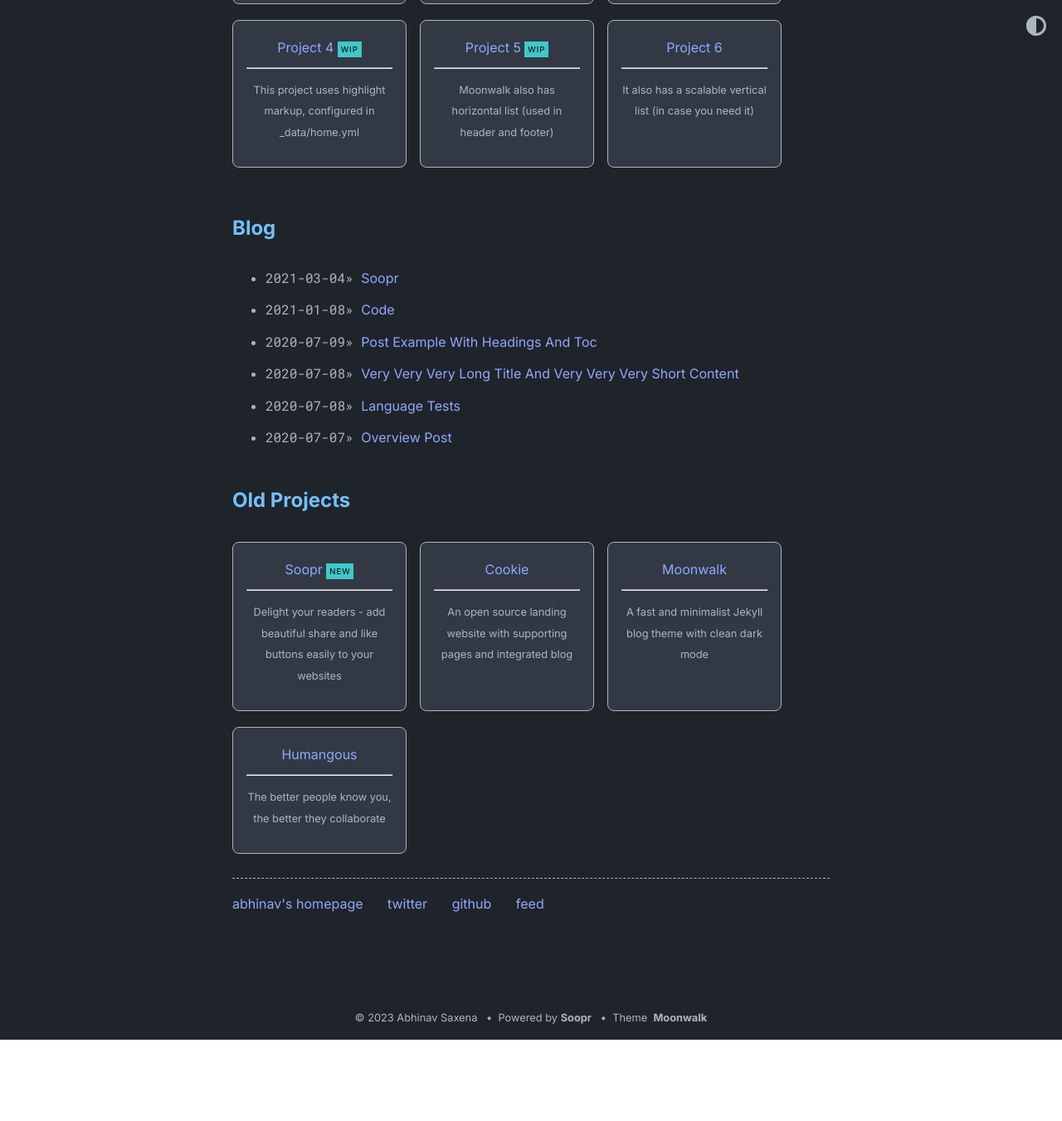
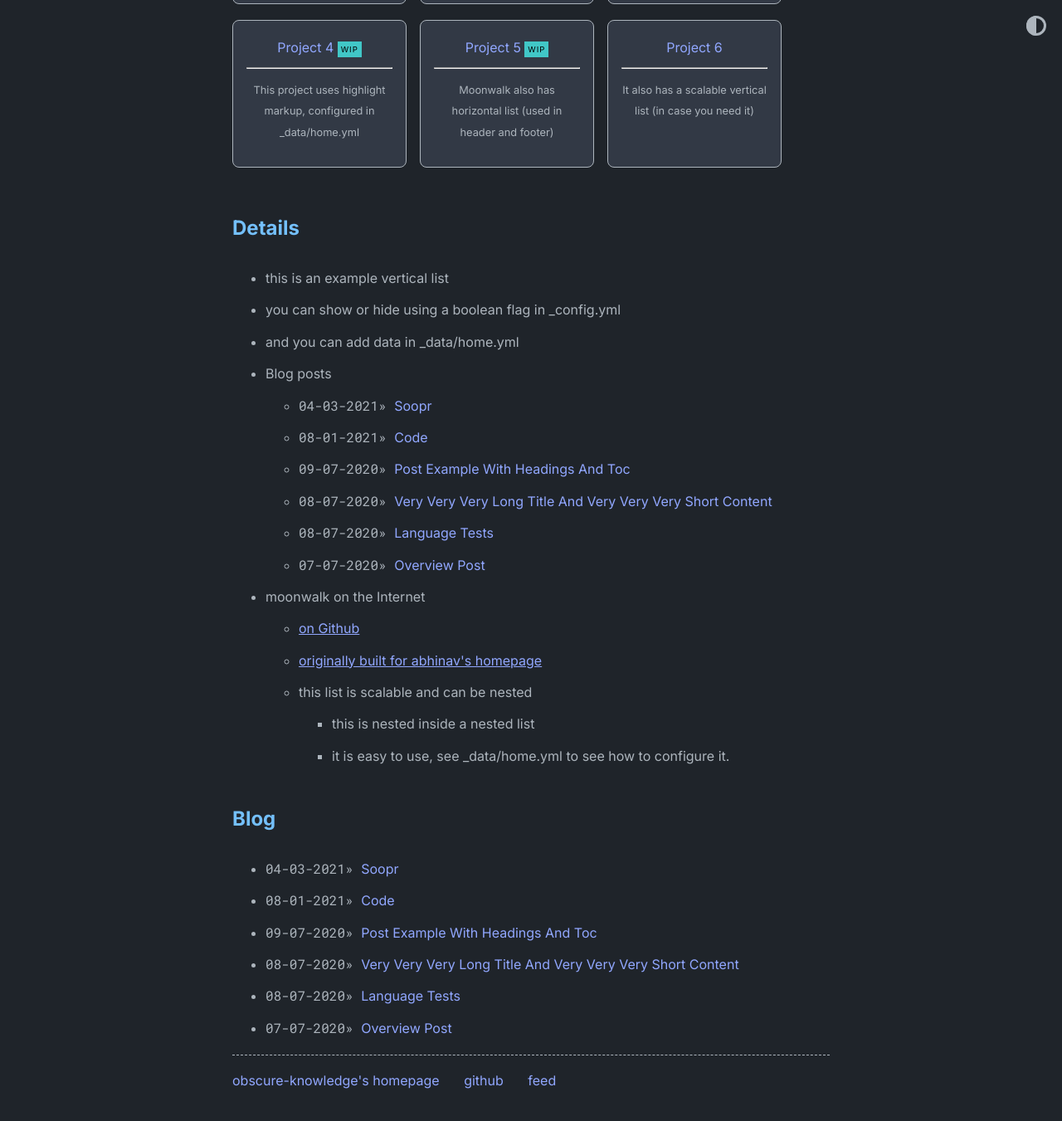
Before and after one commit to game-tips/game-tips.github.io, a Jekyll site: the page built from index.md, in a window 1280 px wide and 1400 px high, scrolled down 587 px. Shown: the top 1351 px of the window at 83% size. Built offline with Jekyll 4.4.1, drawn with Linux system fonts in a browser that asks for light colours; before the commit the page ends 1840 px from its top, so only the background shows below that.

Commit message:
added, fixed and removed somethings

```diff
--- a/_config.yml
+++ b/_config.yml
@@ -1,5 +1,5 @@
 title: Game Tips
-author: Abhinav Saxena
+author: a1exsDev and Hotsauce958
 url: game-tips.github.io # root address of the site
 description: > # description of the site (multiple lines allowed)
   Moonwalk is a fast and elegant Jekyll theme with a clean dark mode. It comes with horizontal list (for navbar and footer), card list (for portfolio), and a generic vertical list. It is very easy to modify in case you want to build over it - please see _layouts/home.html to do that.
@@ -15,17 +15,17 @@ theme_config:
   appearance: "dark" # can be "light", "dark" or "auto"
   appearance_toggle: true # if appearance can be switched by user
   back_home_text: "home.." # customize text for homepage link in post layout
-  date_format: "%Y-%m-%d" # customize how date is formatted
+  date_format: "%d-%m-%Y" # customize how date is formatted
   show_description: true # show blog description
   show_navbar: true # show horizontal navbar
   show_footer: true # show footer links in home page,add in _data/home.yml
-  show_copyright: true # show copyright notice in footer
+  show_copyright: false # show copyright notice in footer
   # following keys are using to create home layout
   show_projects: true # show projects as cards, add in _data/home.yml
   show_blog: true # show blog posts added in _posts
-  show_old_projects: true # show old projects as cards, add in _data/home.yml
-  show_misc_list: false # show generic vertical list for misc details, add _data/home.yml
-  show_reading_time: true # show number of words and reading time in the blog posts
+  show_old_projects: false # show old projects as cards, add in _data/home.yml
+  show_misc_list: true # show generic vertical list for misc details, add _data/home.yml
+  show_reading_time: false # show number of words and reading time in the blog posts
   show_tags: true # show tags in a blog posts
   # options for "home" page
   home:
--- a/_data/home.yml
+++ b/_data/home.yml
@@ -41,24 +41,10 @@ old_project_entries:
     desc: Delight your readers - add beautiful share and like buttons easily to your websites
     highlight: NEW
 
-  - title: Cookie
-    url: https://github.com/abhinavs/cookie
-    desc: An open source landing website with supporting pages and integrated blog
-
-  - title: Moonwalk
-    url: https://github.com/abhinavs/moonwalk
-    desc: A fast and minimalist Jekyll blog theme with clean dark mode
-
-  - title: Humangous
-    url: https://www.humangous.co
-    desc: The better people know you, the better they collaborate
 
 footer_entries:
-  - title: abhinav's homepage
-    url: https://www.abhinav.co
-
-  - title: twitter
-    url: https://twitter.com/abhinav
+  - title: obscure-knowledge's homepage
+    url: https://obscure-knowledge.github.io
 
   - title: github
     url: https://github.com/abhinavs
--- a/about.md
+++ b/about.md
@@ -3,6 +3,4 @@ layout: post
 title: About
 ---
 
-This is an example page!
-
-Actually, it has the same layout of a post...
+This site is mainly for tips for games and a place to store them. The Devs want to share these tips with others and they don't want to have to have these memorized in their heads.
```
Also changed, not shown: .github/FUNDING.yml, _posts/4-6-2023-fnaf-mechanics.md (added).
